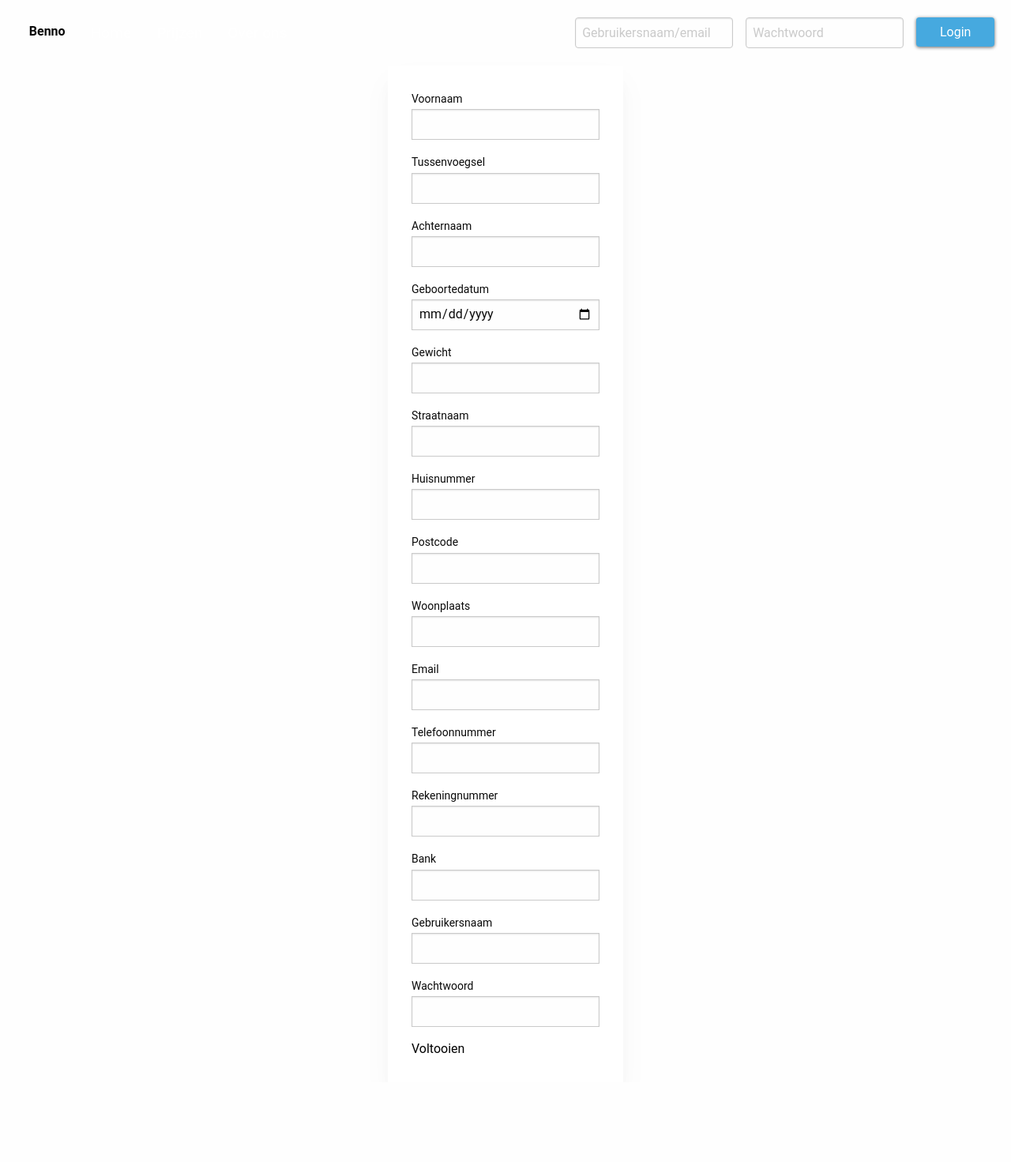
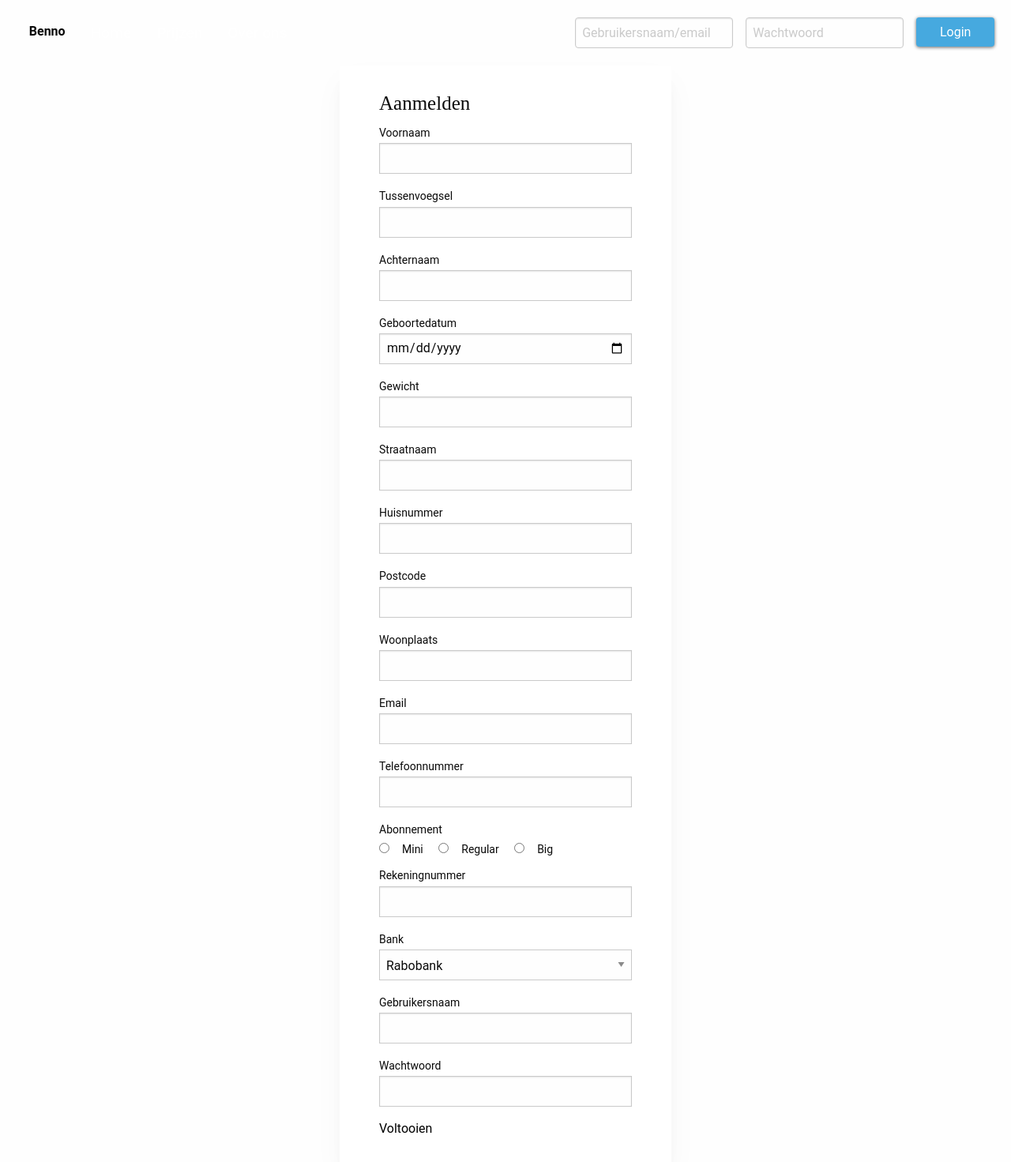
Before and after one commit to 3YH/IDP_Sportschool, a PHP site: page /signup.php in a window 1280 px wide. Shown: the whole page at 79% size. Before the commit the page ends 1333 px from the top, so only its background shows below. Run offline with PHP 8.4, Linux system fonts and the light colour scheme; some libraries are stand-ins or nearby versions.

Commit message:
update/register abbo

```diff
--- a/includes/signup.inc.php
+++ b/includes/signup.inc.php
@@ -15,6 +15,7 @@
     $woonplaats = mysqli_real_escape_string($conn, $_POST['lid_woonplaats']);
     $email = mysqli_real_escape_string($conn, $_POST['lid_email']);
     $telefoonnummer = mysqli_real_escape_string($conn, $_POST['lid_tel']);
+    $abbo = mysqli_real_escape_string($conn, $_POST['lid_abbo']);
     $rekeningnr = mysqli_real_escape_string($conn, $_POST['lid_rekeningnr']);
     $bank = mysqli_real_escape_string($conn, $_POST['lid_bank']);
     $uid = mysqli_real_escape_string($conn, $_POST['lid_uid']);
@@ -37,7 +38,7 @@
             //Hashing the password
             $hashedPwd = password_hash($pwd, PASSWORD_DEFAULT);
             //Instert the user into the database
-            $sql = "INSERT INTO leden (lid_voornaam, lid_tsnvoegsel, lid_achternaam, lid_geboortedatum, lid_gewicht, lid_straatnaam, lid_huisnr, lid_postcode, lid_woonplaats, lid_email, lid_tel, lid_rekeningnr, lid_bank, lid_uid, lid_pwd, lid_registerdate) VALUES ('$voornaam', '$tussenvoegsel', '$achternaam', '$geboortedatum', '$gewicht', '$straatnaam', '$huisnr', '$postcode', '$woonplaats', '$email', '$telefoonnummer', '$rekeningnr','$bank', '$uid', '$hashedPwd', NOW());";
+            $sql = "INSERT INTO leden (lid_voornaam, lid_tsnvoegsel, lid_achternaam, lid_geboortedatum, lid_gewicht, lid_straatnaam, lid_huisnr, lid_postcode, lid_woonplaats, lid_email, lid_tel, lid_rekeningnr, lid_bank, lid_uid, lid_pwd, lid_abbo, lid_registerdate) VALUES ('$voornaam', '$tussenvoegsel', '$achternaam', '$geboortedatum', '$gewicht', '$straatnaam', '$huisnr', '$postcode', '$woonplaats', '$email', '$telefoonnummer', '$rekeningnr','$bank', '$uid', '$hashedPwd', '$abbo', NOW());";
             mysqli_query($conn, $sql);
 
             header("Location: ../signup.php?signup=success");
--- a/includes/update.inc.php
+++ b/includes/update.inc.php
@@ -1,10 +1,7 @@
 <?php
  include 'dbh.inc.php';
 
-    $voornaam = mysqli_real_escape_string($conn, $_POST['lid_voornaam']);
-    $uid = mysqli_real_escape_string($conn, $_POST['uid']);
-
-    $sql = "UPDATE leden SET lid_voornaam='$_POST[u_voornaam]' WHERE lid_id='$_POST[id]'";
+    $sql = "UPDATE leden SET lid_voornaam='$_POST[u_voornaam]',lid_tsnvoegsel='$_POST[u_tsnvoegsel]',lid_achternaam='$_POST[u_achternaam]',lid_geboortedatum='$_POST[u_geboortedatum]',lid_gewicht='$_POST[u_gewicht]',lid_straatnaam='$_POST[u_straatnaam]',lid_huisnr='$_POST[u_huisnr]',lid_postcode='$_POST[u_postcode]',lid_woonplaats='$_POST[u_woonplaats]',lid_email='$_POST[u_email]',lid_tel='$_POST[u_tel]',lid_rekeningnr='$_POST[u_rekeningnr]',lid_bank='$_POST[u_bank]',lid_uid='$_POST[u_uid]' WHERE lid_id='$_POST[id]'";
 
         if (mysqli_query($conn, $sql)) {
             header("Location: ../update.php?update=success");
--- a/index.php
+++ b/index.php
@@ -70,7 +70,7 @@
           $row = mysqli_fetch_array($result);
           echo '' . $row["lid_voornaam"] . ' ' . $row["lid_achternaam"] . '';
           ?>
-          <a href="">Bewerken</a>
+          <a href="update.php">Bewerken</a>
           </div>
           <div class="logout">
             <p>Uitloggen</p>
--- a/scss/signup.scss
+++ b/scss/signup.scss
@@ -4,5 +4,11 @@
     width: auto;
     height: auto;
     box-shadow: 0 19px 38px rgba(0, 0, 0, 0.03), 0 18px 19px rgba(0, 0, 0, 0.03);
-    padding: 30px;
+    padding: 30px 50px;
+    input{
+        min-width: 320px;
+    }
+    input[type='radio']{
+        min-width: 0;
+    }
 }
--- a/signup.php
+++ b/signup.php
@@ -4,6 +4,7 @@
     <form action="includes/signup.inc.php" method="POST">
         <div class="grid-x align-center">
             <div class="cell shrink form-card">
+            <div class="h4">Aanmelden</div>
                 <label>Voornaam
                     <input type="text" name="lid_voornaam" placeholder="" required>
                 </label>
@@ -37,11 +38,25 @@
                 <label>Telefoonnummer
                     <input type="text" name="lid_tel" placeholder="" required>
                 </label>
+                <label>Abonnement
+                <br>
+                    <input type="radio" name="lid_abbo" id="mini" value="Mini"><label for="mini">Mini</label>
+                    <input type="radio" name="lid_abbo" id="regular" value="Regular"><label for="regular">Regular</label>
+                    <input type="radio" name="lid_abbo" id="big" value="Big"><label for="big">Big</label>
+                </label>
                 <label>Rekeningnummer
                     <input type="text" name="lid_rekeningnr" placeholder="" required>
                 </label>
                 <label>Bank
-                    <input type="text" name="lid_bank" placeholder="" required>
+                    <select name="lid_bank" required>
+                    <option value="husker">Rabobank</option>
+                    <option value="starbuck">ING</option>
+                    <option value="hotdog">ABN Ambro</option>
+                    <option value="apollo">Triodos</option>
+                    <option value="apollo">Delta Lloyd</option>
+                    <option value="apollo">AEGON bank</option>
+                    <option value="apollo">NN Bank</option>
+                    </select>
                 </label>
                 <label>Gebruikersnaam
                     <input type="text" name="lid_uid" placeholder="" required>
```
Also changed, not shown: update.php (+14 -1 lines), css/app.css.
